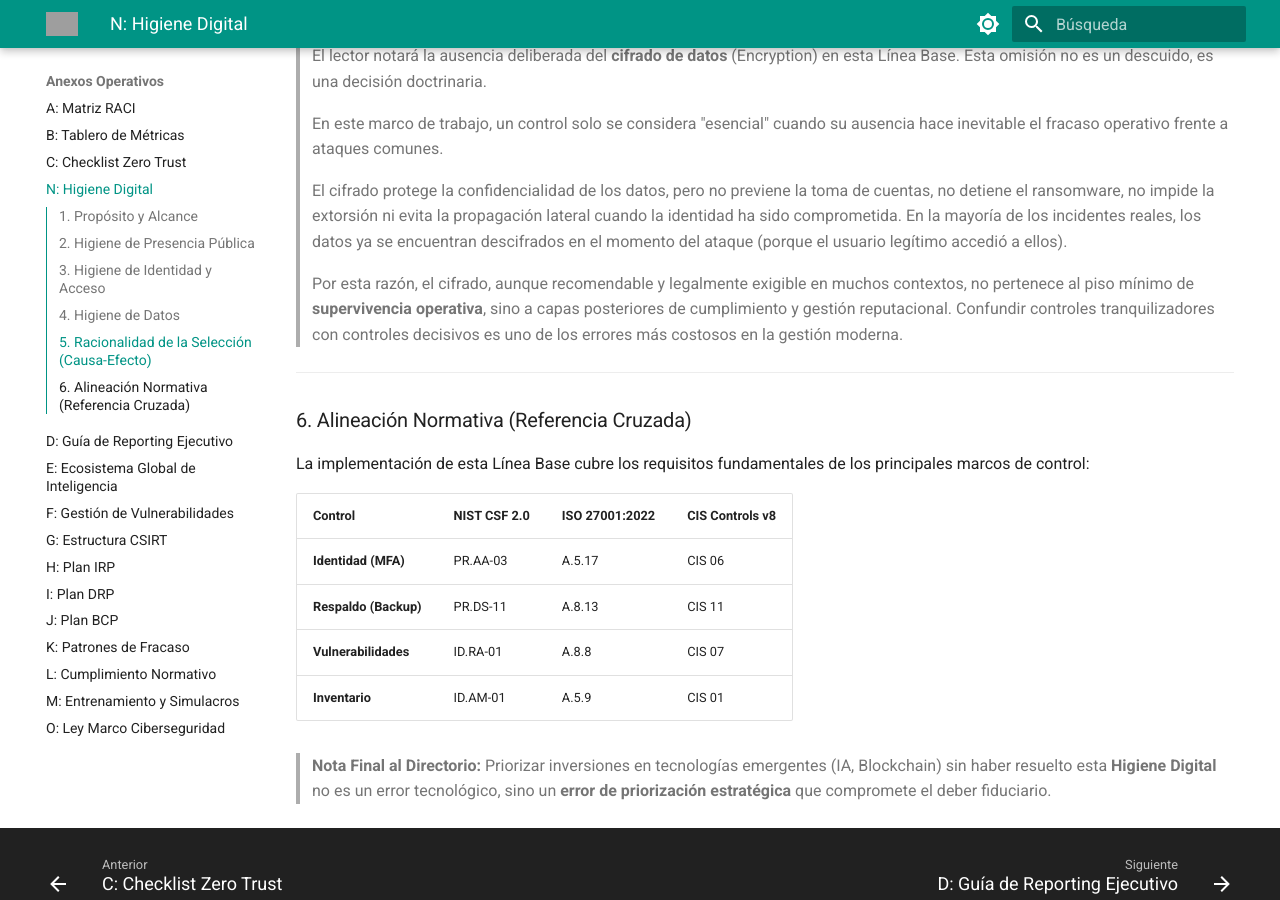
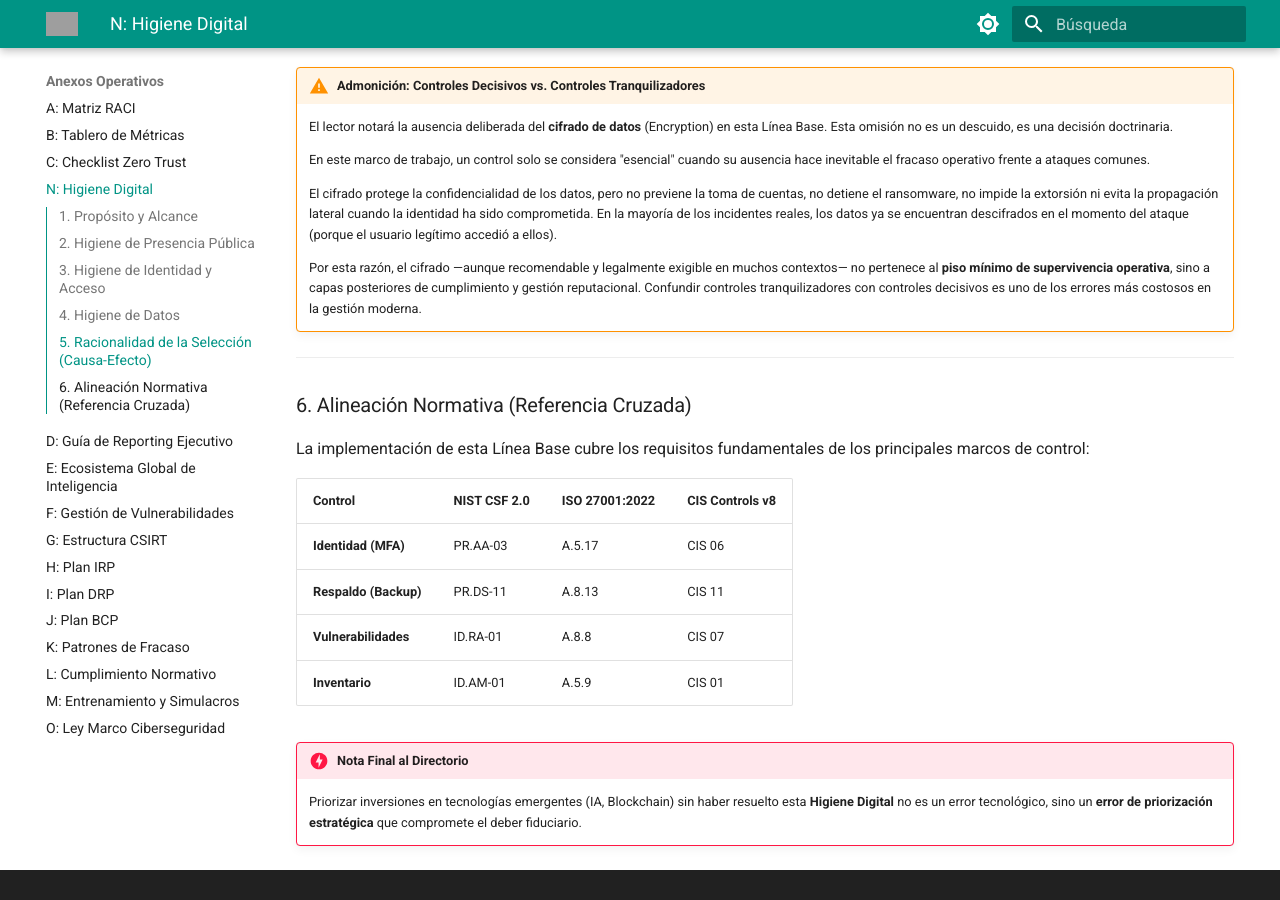
Before and after one commit to jccarvajal/ciberseguridad-grc, an MkDocs documentation site: the page built from docs/anexos/N-Higiene.md, in a window 1280 px wide and 900 px high, scrolled down 3100 px. Built offline with MkDocs 1.6.1 and Material for MkDocs 9.7.7, drawn with Linux system fonts in a browser that asks for light colours; part of the change alters nothing that is shown; some of the changed text lies outside the part shown; grey boxes are pictures that could not be loaded.

```diff
--- a/docs/anexos/N-Higiene.md
+++ b/docs/anexos/N-Higiene.md
@@ -6,8 +6,8 @@
 Este documento define el **"Piso Mínimo de Seguridad"** (*Security Baseline*).
 No representa la excelencia, sino la **supervivencia operativa**.
 
-> **Axioma de Auditoría:**
-> La ausencia de cualquiera de estos controles en una organización moderna no se considera una "brecha técnica" compleja, sino una **negligencia administrativa** por falta de gobierno básico.
+!!! failure "Axioma de Auditoría"
+    La ausencia de cualquiera de estos controles en una organización moderna no se considera una "brecha técnica" compleja, sino una **negligencia administrativa** por falta de gobierno básico.
 
 Estos controles son agnósticos al tamaño de la organización y siguen el **Principio de Pareto**: constituyen el 20% del esfuerzo táctico que mitiga el 80% de los vectores de ataque oportunistas.
 
@@ -88,15 +88,14 @@ Cada control en esta lista ha sido seleccionado no por su popularidad, sino porq
 | **Backup Inmutable** | Extorsión y Cierre Operacional (Ransomware) |
 | **Inventario** | Ataques Invisibles (Shadow IT) |
 
-> **Admonición: Controles Decisivos vs. Controles Tranquilizadores**
->
-> El lector notará la ausencia deliberada del **cifrado de datos** (Encryption) en esta Línea Base. Esta omisión no es un descuido, es una decisión doctrinaria.
->
-> En este marco de trabajo, un control solo se considera "esencial" cuando su ausencia hace inevitable el fracaso operativo frente a ataques comunes.
->
-> El cifrado protege la confidencialidad de los datos, pero no previene la toma de cuentas, no detiene el ransomware, no impide la extorsión ni evita la propagación lateral cuando la identidad ha sido comprometida. En la mayoría de los incidentes reales, los datos ya se encuentran descifrados en el momento del ataque (porque el usuario legítimo accedió a ellos).
->
-> Por esta razón, el cifrado, aunque recomendable y legalmente exigible en muchos contextos, no pertenece al piso mínimo de **supervivencia operativa**, sino a capas posteriores de cumplimiento y gestión reputacional. Confundir controles tranquilizadores con controles decisivos es uno de los errores más costosos en la gestión moderna.
+!!! warning "Admonición: Controles Decisivos vs. Controles Tranquilizadores"
+    El lector notará la ausencia deliberada del **cifrado de datos** (Encryption) en esta Línea Base. Esta omisión no es un descuido, es una decisión doctrinaria.
+
+    En este marco de trabajo, un control solo se considera "esencial" cuando su ausencia hace inevitable el fracaso operativo frente a ataques comunes.
+
+    El cifrado protege la confidencialidad de los datos, pero no previene la toma de cuentas, no detiene el ransomware, no impide la extorsión ni evita la propagación lateral cuando la identidad ha sido comprometida. En la mayoría de los incidentes reales, los datos ya se encuentran descifrados en el momento del ataque (porque el usuario legítimo accedió a ellos).
+
+    Por esta razón, el cifrado —aunque recomendable y legalmente exigible en muchos contextos— no pertenece al **piso mínimo de supervivencia operativa**, sino a capas posteriores de cumplimiento y gestión reputacional. Confundir controles tranquilizadores con controles decisivos es uno de los errores más costosos en la gestión moderna.
 
 ---
 
@@ -111,5 +110,5 @@ La implementación de esta Línea Base cubre los requisitos fundamentales de los
 | **Vulnerabilidades** | ID.RA-01 | A.8.8 | CIS 07 |
 | **Inventario** | ID.AM-01 | A.5.9 | CIS 01 |
 
-> **Nota Final al Directorio:**
-> Priorizar inversiones en tecnologías emergentes (IA, Blockchain) sin haber resuelto esta **Higiene Digital** no es un error tecnológico, sino un **error de priorización estratégica** que compromete el deber fiduciario.
+!!! danger "Nota Final al Directorio"
+    Priorizar inversiones en tecnologías emergentes (IA, Blockchain) sin haber resuelto esta **Higiene Digital** no es un error tecnológico, sino un **error de priorización estratégica** que compromete el deber fiduciario.
```
